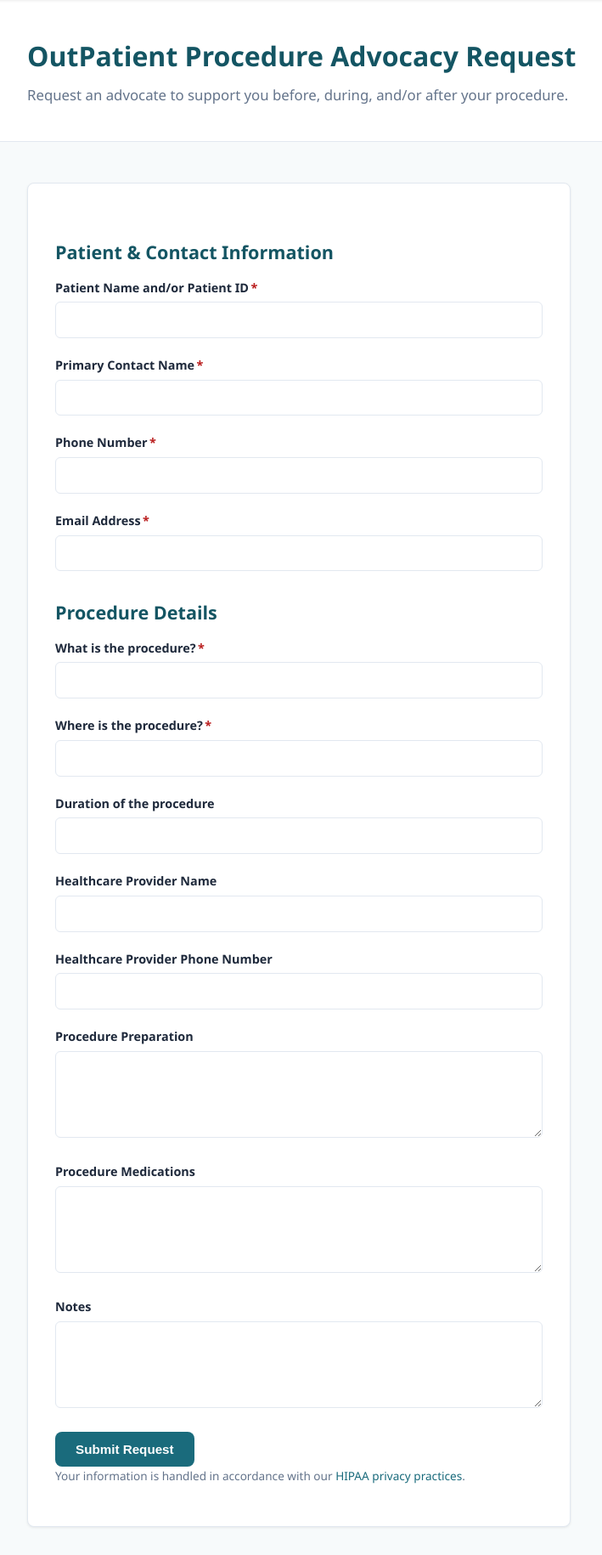
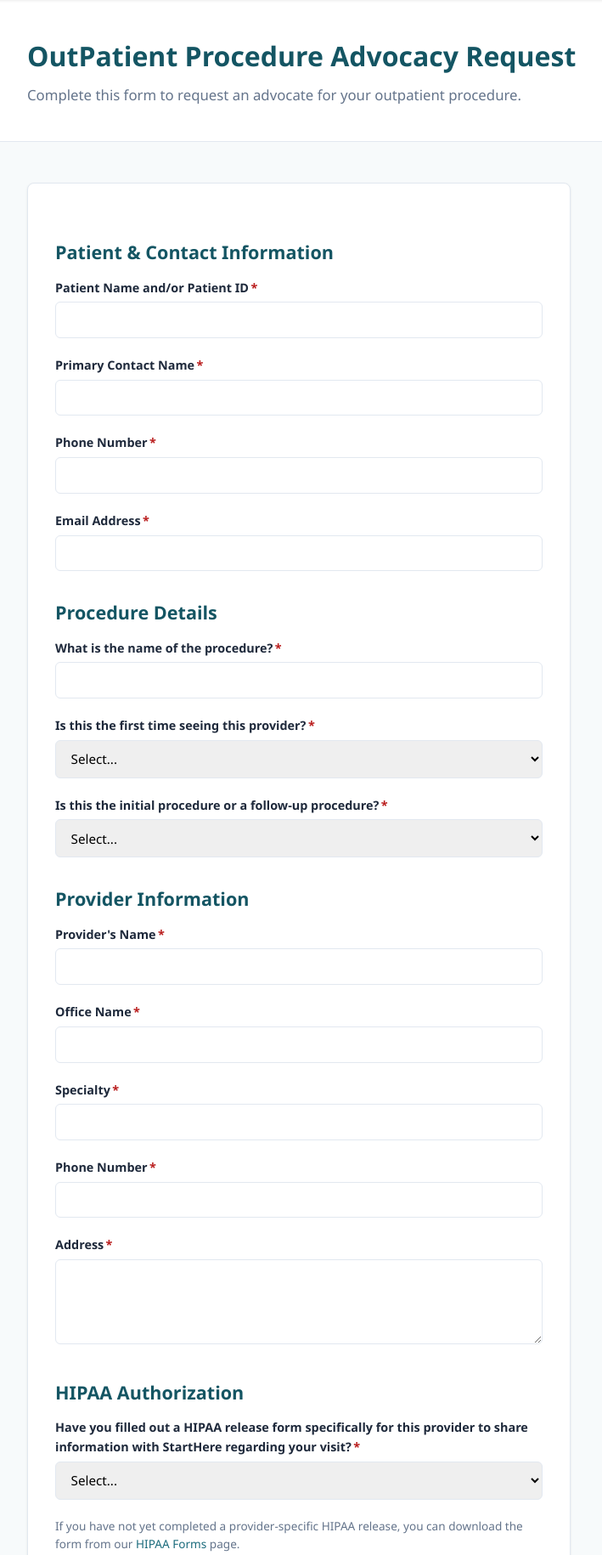
Before and after one commit to lhorton1208/starthere-patient-advocacy, a Flask app: page /client/outpatient-procedure-request in a window 1280 px wide. Shown: the part 116-1946 px from the top of the page at 85% size, without its empty margins (82-791 px from the left). Run offline with Flask 3, Linux system fonts and the light colour scheme; parts of the project's set-up code (start-up, migrations or seed data) failed here and were passed over; some libraries are stand-ins or nearby versions.

Commit message:
Add OutPatient Procedure Advocacy intake form with provider and HIPAA fields.
Captures procedure details on the patient encounter and routes that service request through the dedicated attached form.

Co-authored-by: Cursor <cursoragent@cursor.com>

```diff
--- a/forms.py
+++ b/forms.py
@@ -21,8 +21,18 @@ from config import (
 )
 
 
+YES_NO_CHOICES = [("", "Select..."), ("yes", "Yes"), ("no", "No")]
+
+PROCEDURE_VISIT_TYPE_CHOICES = [
+    ("", "Select..."),
+    ("initial", "Initial procedure"),
+    ("follow-up", "Follow-up procedure"),
+]
+
+
 class OutpatientProcedureForm(FlaskForm):
-    """Intake form for outpatient procedure advocacy requests."""
+    """Attached intake form for OutPatient Procedure Advocacy service requests."""
+
     patient_name = StringField(
         "Patient Name and/or Patient ID",
         validators=[DataRequired(), Length(max=200)],
@@ -39,38 +49,49 @@ class OutpatientProcedureForm(FlaskForm):
         "Email Address",
         validators=[DataRequired(), Email(), Length(max=200)],
     )
-    procedure = StringField(
-        "What is the procedure?",
+    procedure_name = StringField(
+        "What is the name of the procedure?",
         validators=[DataRequired(), Length(max=300)],
     )
-    procedure_location = StringField(
-        "Where is the procedure?",
-        validators=[DataRequired(), Length(max=300)],
+    first_time_with_provider = SelectField(
+        "Is this the first time seeing this provider?",
+        choices=YES_NO_CHOICES,
+        validators=[DataRequired()],
     )
-    procedure_duration = StringField(
-        "Duration of the procedure",
-        validators=[Optional(), Length(max=100)],
+    procedure_visit_type = SelectField(
+        "Is this the initial procedure or a follow-up procedure?",
+        choices=PROCEDURE_VISIT_TYPE_CHOICES,
+        validators=[DataRequired()],
     )
     provider_name = StringField(
-        "Healthcare Provider Name",
-        validators=[Optional(), Length(max=200)],
+        "Provider's Name",
+        validators=[DataRequired(), Length(max=200)],
+    )
+    provider_office_name = StringField(
+        "Office Name",
+        validators=[DataRequired(), Length(max=200)],
+    )
+    provider_specialty = StringField(
+        "Specialty",
+        validators=[DataRequired(), Length(max=200)],
     )
     provider_phone = StringField(
-        "Healthcare Provider Phone Number",
-        validators=[Optional(), Length(max=50)],
+        "Phone Number",
+        validators=[DataRequired(), Length(max=50)],
     )
-    procedure_preparation = TextAreaField(
-        "Procedure Preparation",
-        validators=[Optional(), Length(max=5000)],
-        render_kw={"rows": 4},
+    provider_address = TextAreaField(
+        "Address",
+        validators=[DataRequired(), Length(max=500)],
+        render_kw={"rows": 3},
     )
-    procedure_medications = TextAreaField(
-        "Procedure Medications",
-        validators=[Optional(), Length(max=5000)],
-        render_kw={"rows": 4},
+    hipaa_release_for_provider = SelectField(
+        "Have you filled out a HIPAA release form specifically for this provider "
+        "to share information with StartHere regarding your visit?",
+        choices=YES_NO_CHOICES,
+        validators=[DataRequired()],
     )
     notes = TextAreaField(
-        "Notes",
+        "Additional Notes (optional)",
         validators=[Optional(), Length(max=5000)],
         render_kw={"rows": 4},
     )
--- a/routes/client_patient.py
+++ b/routes/client_patient.py
@@ -449,16 +449,23 @@ def view_patient(patient_id):
 
 @client_patient_bp.route("/outpatient-procedure-request", methods=["GET", "POST"])
 def outpatient_procedure_request():
+    """Public form attached to the OutPatient Procedure Advocacy service.
+
+    Creates Patient + Encounter(encounter_type=outpatient-procedure) and stores
+    the procedure/provider answers as a note on both.
+    """
     form = OutpatientProcedureForm()
     if form.validate_on_submit():
         intake_notes = format_outpatient_procedure_notes(
-            procedure=form.procedure.data,
-            procedure_location=form.procedure_location.data,
-            procedure_duration=form.procedure_duration.data,
+            procedure_name=form.procedure_name.data,
+            first_time_with_provider=form.first_time_with_provider.data,
+            procedure_visit_type=form.procedure_visit_type.data,
             provider_name=form.provider_name.data,
+            provider_office_name=form.provider_office_name.data,
+            provider_specialty=form.provider_specialty.data,
             provider_phone=form.provider_phone.data,
-            procedure_preparation=form.procedure_preparation.data,
-            procedure_medications=form.procedure_medications.data,
+            provider_address=form.provider_address.data,
+            hipaa_release_for_provider=form.hipaa_release_for_provider.data,
             notes=form.notes.data,
         )
         try:
@@ -468,7 +475,7 @@ def outpatient_procedure_request():
                 phone=form.phone.data.strip(),
                 email=form.email.data.strip().lower(),
                 service="outpatient-procedure",
-                hospital_name=(form.procedure_location.data or "").strip() or None,
+                hospital_name=(form.provider_office_name.data or "").strip() or None,
                 notes=intake_notes,
             )
             if patient and encounter:
@@ -493,6 +500,14 @@ def outpatient_procedure_request():
 def service_request():
     form = PatientInfoForm()
     if form.validate_on_submit():
+        # Outpatient procedure requests use the dedicated attached form.
+        if (form.service.data or "").strip() == "outpatient-procedure":
+            flash(
+                "Please complete the OutPatient Procedure Advocacy form, which "
+                "collects procedure and provider details for this service.",
+                "info",
+            )
+            return redirect(url_for("client_patient.outpatient_procedure_request"))
         try:
             _client, patient, encounter = create_intake_request(
                 patient_name=(form.patient_name.data or "").strip() or None,
--- a/templates/base.html
+++ b/templates/base.html
@@ -253,5 +253,6 @@
     </div>
   </footer>
   <script src="{{ url_for('static', filename='js/form-validation.js') }}"></script>
+  {% block scripts %}{% endblock %}
 </body>
 </html>
--- a/templates/client/outpatient_procedure_request.html
+++ b/templates/client/outpatient_procedure_request.html
@@ -7,7 +7,7 @@
 <section class="page-header">
   <div class="container">
     <h1>OutPatient Procedure Advocacy Request</h1>
-    <p>Request an advocate to support you before, during, and/or after your procedure.</p>
+    <p>Complete this form to request an advocate for your outpatient procedure.</p>
   </div>
 </section>
 <section class="content-section">
@@ -16,6 +16,7 @@
     <div class="form-card">
       <form method="post">
         {{ form.hidden_tag() }}
+
         <h2>Patient &amp; Contact Information</h2>
         {{ render_form_field(form.patient_name) }}
         {{ render_form_field(form.contact_name) }}
@@ -23,19 +24,32 @@
         {{ render_form_field(form.email) }}
 
         <h2>Procedure Details</h2>
-        {{ render_form_field(form.procedure) }}
-        {{ render_form_field(form.procedure_location) }}
-        {{ render_form_field(form.procedure_duration) }}
+        {{ render_form_field(form.procedure_name) }}
+        {{ render_form_field(form.first_time_with_provider) }}
+        {{ render_form_field(form.procedure_visit_type) }}
+
+        <h2>Provider Information</h2>
         {{ render_form_field(form.provider_name) }}
+        {{ render_form_field(form.provider_office_name) }}
+        {{ render_form_field(form.provider_specialty) }}
         {{ render_form_field(form.provider_phone) }}
-        {{ render_form_field(form.procedure_preparation) }}
-        {{ render_form_field(form.procedure_medications) }}
+        {{ render_form_field(form.provider_address) }}
+
+        <h2>HIPAA Authorization</h2>
+        {{ render_form_field(form.hipaa_release_for_provider) }}
+        <p class="form-note">
+          If you have not yet completed a provider-specific HIPAA release, you can
+          download the form from our
+          <a href="{{ url_for('hipaa_forms') }}">HIPAA Forms</a> page.
+        </p>
+
         {{ render_form_field(form.notes) }}
 
-        <button type="submit" class="btn btn-solid">Submit Request</button>
+        <button type="submit" class="btn btn-solid">Submit Procedure Request</button>
         <p class="form-note">
           Your information is handled in accordance with our
           <a href="{{ url_for('hipaa_forms') }}">HIPAA privacy practices</a>.
+          Submissions create an OutPatient Procedure Advocacy service record for the patient.
         </p>
       </form>
     </div>
```
Also changed, not shown: intake.py (+56 -23 lines), templates/client/service_request.html (+25 -0 lines).
